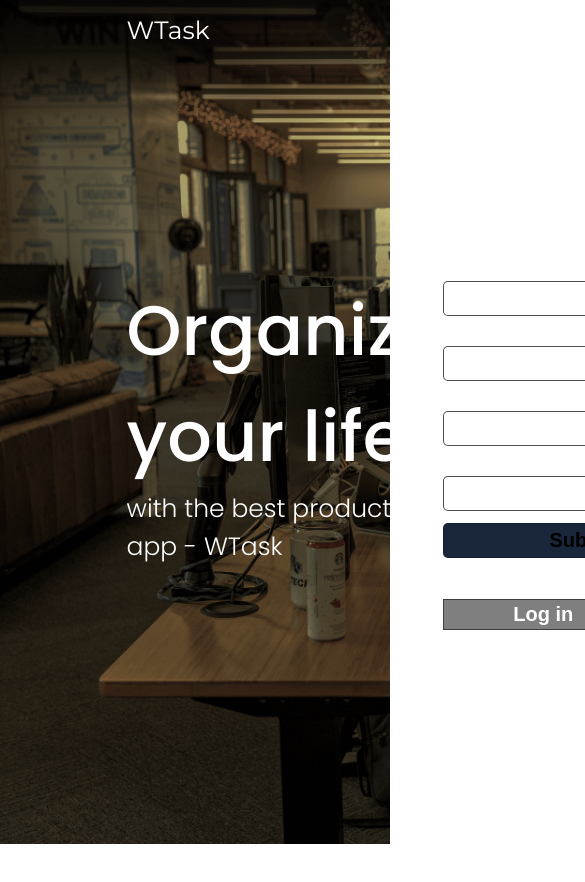
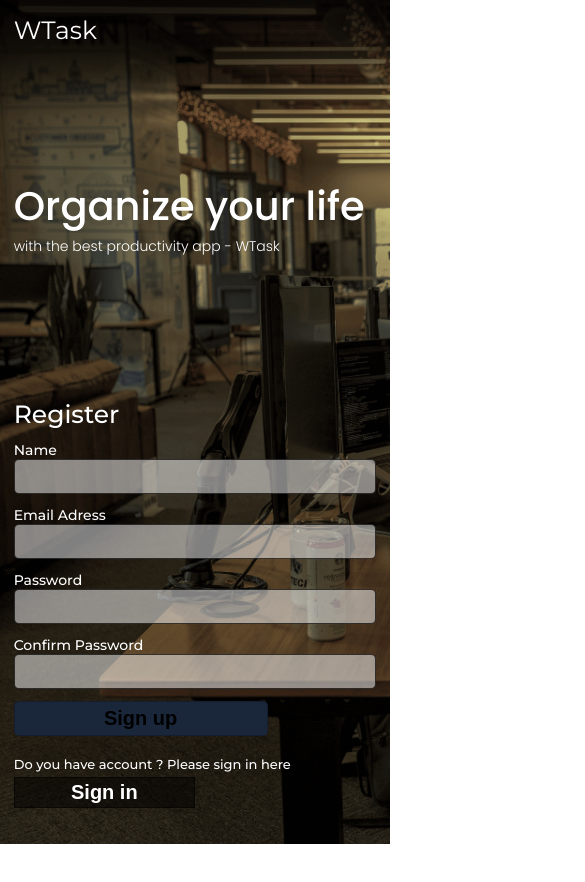
Before and after one commit to jakubwas/wTask, a React (Create React App) app in the folder client/: page /register in a window 390 px wide. Shown: the top 882 px of the page, 585 px wide, since content can reach past the window. Before the commit the page ends 844 px from the top, so only its background shows below. Built offline with nearby package versions, Linux system fonts and the light colour scheme.

Commit message:
Add media queries to register page

```diff
--- a/client/src/Components/auth/Register/HomePageTitles.js
+++ b/client/src/Components/auth/Register/HomePageTitles.js
@@ -3,19 +3,29 @@ import React from "react";
 import styled from "styled-components";
 
 const TitlesContainer = styled.div`
-  margin-left: 15vh;
+  flex-basis: 64rem;
+  @media screen and (max-width: 1200px) {
+    margin-top: 14rem;
+    margin-bottom: 7rem;
+  }
 `;
 const HomePageTitle = styled.h1`
   color: white;
   font-size: 7rem;
   font-family: "Poppins", sans-serif;
   font-weight: 500;
+  @media screen and (max-width: 1200px) {
+    font-size: 4rem;
+  }
 `;
 const HomePageSubtitle = styled.h2`
   color: white;
   font-family: "Poppins", sans-serif;
   font-weight: 300;
   font-size: 2.5rem;
+  @media screen and (max-width: 1200px) {
+    font-size: 1.4rem;
+  }
 `;
 const HomePageTitles = () => {
   return (
--- a/client/src/Components/auth/Register/Navbar.js
+++ b/client/src/Components/auth/Register/Navbar.js
@@ -1,25 +1,27 @@
 // Dependencies
 import React, { useEffect, useState } from "react";
 import styled from "styled-components";
-//
-
-const Container = styled.nav`
+// Styled components
+const NavigationBgContainer = styled.nav`
   width: 100vw;
   min-height: 4.3rem;
-  display: flex;
-  justify-content: space-between;
   background: ${(props) => props.bg};
   opacity: ${(props) => props.opacity};
   padding-bottom: ${(props) => props.padding};
   position: fixed;
 `;
+const NavigationContentContainer = styled.div`
+  width: 93%;
+  margin: auto;
+  display: flex;
+  justify-content: space-between;
+`;
 const AppTitle = styled.div`
   font-size: 2.5rem;
   color: white;
-  margin-left: 15vh;
   padding-top: 1.5rem;
 `;
-
+// React Component
 const Navbar = () => {
   const [navProps, setNavProps] = useState({
     bg: "rgba(26, 38, 57, 0.02)",
@@ -43,9 +45,11 @@ const Navbar = () => {
   }, []);
 
   return (
-    <Container bg={navProps.bg} padding={navProps.padding}>
-      <AppTitle>WTask</AppTitle>
-    </Container>
+    <NavigationBgContainer bg={navProps.bg} padding={navProps.padding}>
+      <NavigationContentContainer>
+        <AppTitle>WTask</AppTitle>
+      </NavigationContentContainer>
+    </NavigationBgContainer>
   );
 };
 
--- a/client/src/Components/auth/Register/RegisterForm.js
+++ b/client/src/Components/auth/Register/RegisterForm.js
@@ -6,14 +6,19 @@ import styled from "styled-components";
 import AuthContext from "../../../Context/auth/authContext";
 
 const FormContainer = styled.div`
-  min-width: 40rem;
-  margin-right: 8rem;
   display: flex;
   flex-direction: column;
+  @media screen and (max-width: 520px) {
+    width: 100%;
+  }
 `;
 const RegisterTitle = styled.h1`
   font-size: 3rem;
   color: white;
+  @media screen and (max-width: 520px) {
+    font-size: 2.5rem;
+    font-weight: 500;
+  }
 `;
 const GroupContainer = styled.div`
   margin: 1.2rem 0;
@@ -143,12 +148,12 @@ const RegisterForm = (props) => {
             minLength="6"
           />
         </GroupContainer>
-        <SubmitButton>Submit</SubmitButton>
+        <SubmitButton>Sign up</SubmitButton>
       </Form>
       <LoginContainer>
         <span>Do you have account ? Please sign in here</span>
         <Link to="/login">
-          <LoginButton>Log in</LoginButton>
+          <LoginButton>Sign in</LoginButton>
         </Link>
       </LoginContainer>
     </FormContainer>
--- a/client/src/Components/auth/RegisterPage.js
+++ b/client/src/Components/auth/RegisterPage.js
@@ -7,12 +7,19 @@ import bgImage from "./Register/bgImage.png";
 import HomePageTtiles from "./Register/HomePageTitles";
 import RegisterForm from "./Register/RegisterForm";
 
-const Container = styled.div`
+const LandingPageBgContainer = styled.div`
   background-image: url(${bgImage});
   width: 100vw;
-  height: 100vh;
+  min-height: 100vh;
   background-size: cover;
+  margin-bottom: 100vh;
+`;
+const LandingPageContentContainer = styled.div`
+  width: 93%;
+  margin: auto;
+  min-height: 100vh;
   display: flex;
+  flex-wrap: wrap;
   justify-content: space-between;
   align-items: center;
 `;
@@ -21,10 +28,12 @@ const Register = (props) => {
   return (
     <Fragment>
       <Navbar />
-      <Container>
-        <HomePageTtiles />
-        <RegisterForm history={props.history} />
-      </Container>
+      <LandingPageBgContainer>
+        <LandingPageContentContainer>
+          <HomePageTtiles />
+          <RegisterForm history={props.history} />
+        </LandingPageContentContainer>
+      </LandingPageBgContainer>
     </Fragment>
   );
 };
```
Also changed, not shown: 1 other file (tests, documents, lock files or other folders).
